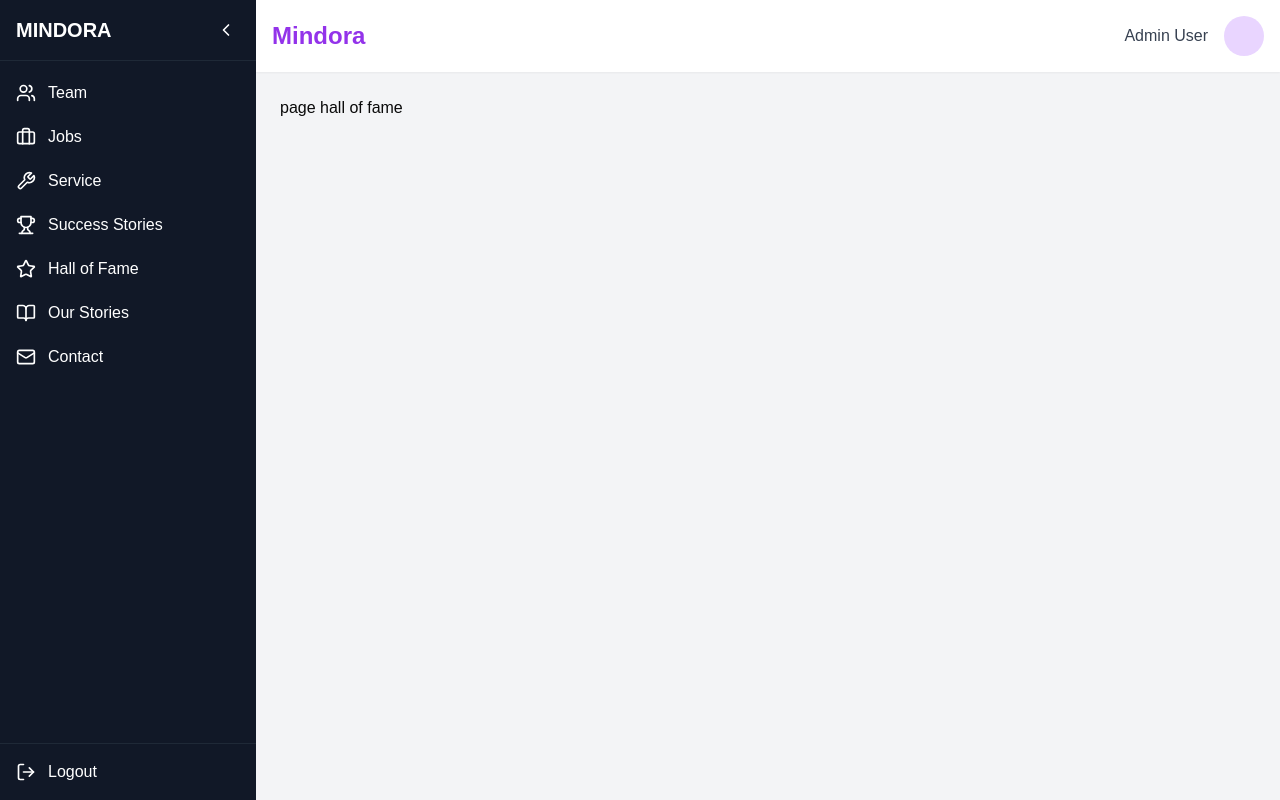
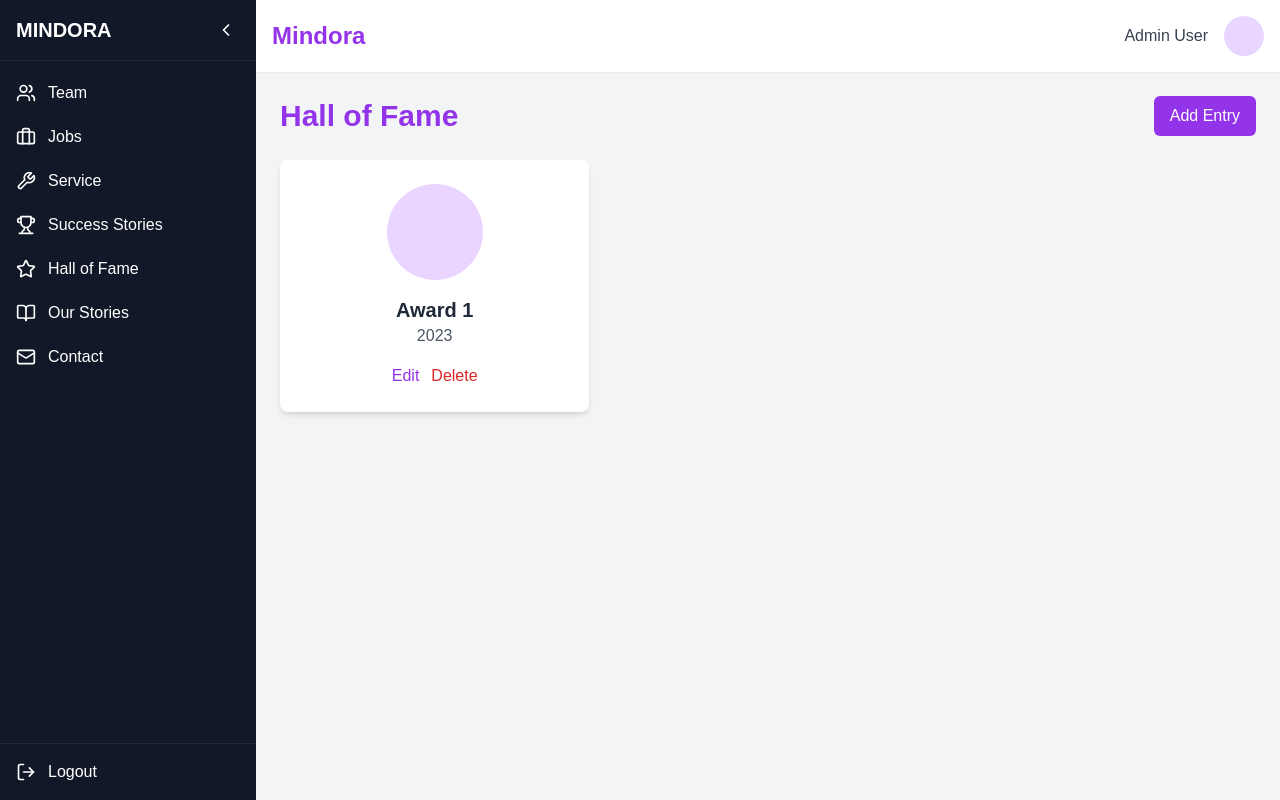
Before and after one commit to mindoraRwanda/mindora-website_v2, a Next.js app: page /hall-of-fame in a window 1280 px wide. Built offline with nearby package versions, Linux system fonts and the light colour scheme.

Commit message:
Implement Hall of Fame page with entry management functionality

```diff
--- a/src/app/(ds)/hall-of-fame/page.tsx
+++ b/src/app/(ds)/hall-of-fame/page.tsx
@@ -1,7 +1,115 @@
-import React from 'react'
+// app/dashboard/hall-of-fame/page.tsx
+'use client';
 
-export default function page() {
+import { useState } from 'react';
+
+interface FameEntry {
+  id: number;
+  title: string;
+  year: string;
+}
+
+export default function HallOfFamePage() {
+  const [fame, setFame] = useState<FameEntry[]>([
+    { id: 1, title: 'Award 1', year: '2023' },
+  ]);
+  const [form, setForm] = useState<FameEntry | null>(null);
+
+  const handleCreateOrUpdate = (e: React.FormEvent<HTMLFormElement>) => {
+    e.preventDefault();
+    if (!form) return;
+    if (form.id) {
+      setFame(fame.map((f) => (f.id === form.id ? form : f)));
+    } else {
+      setFame([...fame, { ...form, id: Date.now() }]);
+    }
+    setForm(null);
+  };
+
+  const handleDelete = (id: number) => {
+    if (confirm('Are you sure?')) setFame(fame.filter((f) => f.id !== id));
+  };
+
   return (
-    <div>page hall of fame </div>
-  )
+    <div className="space-y-6">
+      <div className="flex justify-between items-center">
+        <h1 className="text-3xl font-bold text-purple-600">Hall of Fame</h1>
+        <button
+          onClick={() => setForm({ id: 0, title: '', year: '' })}
+          className="bg-purple-600 text-white px-4 py-2 rounded-md hover:bg-purple-700"
+        >
+          Add Entry
+        </button>
+      </div>
+
+      <div className="grid grid-cols-1 md:grid-cols-3 gap-6">
+        {fame.map((entry) => (
+          <div key={entry.id} className="bg-white p-6 rounded-lg shadow-md hover:shadow-lg transition-shadow text-center">
+            <div className="h-24 w-24 mx-auto bg-purple-200 rounded-full" />
+            <h2 className="mt-4 text-xl font-semibold text-gray-800">{entry.title}</h2>
+            <p className="text-gray-600">{entry.year}</p>
+            <div className="mt-4 space-x-3">
+              <button
+                onClick={() => setForm(entry)}
+                className="text-purple-600 hover:underline font-medium"
+              >
+                Edit
+              </button>
+              <button
+                onClick={() => handleDelete(entry.id)}
+                className="text-red-600 hover:underline font-medium"
+              >
+                Delete
+              </button>
+            </div>
+          </div>
+        ))}
+      </div>
+
+      {form && (
+        <div className="fixed inset-0 bg-black bg-opacity-50 flex items-center justify-center">
+          <div className="bg-white p-6 rounded-lg shadow-xl w-full max-w-md">
+            <h2 className="text-2xl font-bold text-purple-600 mb-4">
+              {form.id ? 'Edit Entry' : 'Add Entry'}
+            </h2>
+            <form onSubmit={handleCreateOrUpdate} className="space-y-4">
+              <div>
+                <label className="block text-gray-700 font-medium">Title</label>
+                <input
+                  type="text"
+                  value={form.title}
+                  onChange={(e) => setForm({ ...form, title: e.target.value })}
+                  className="w-full p-2 border border-gray-300 rounded-md focus:outline-none focus:ring-2 focus:ring-purple-600"
+                />
+              </div>
+              <div>
+                <label className="block text-gray-700 font-medium">Year</label>
+                <input
+                  type="text"
+                  value={form.year}
+                  onChange={(e) => setForm({ ...form, year: e.target.value })}
+                  className="w-full p-2 border border-gray-300 rounded-md focus:outline-none focus:ring-2 focus:ring-purple-600"
+                />
+              </div>
+              <div className="flex justify-end space-x-3">
+                <button
+                  type="button"
+                  onClick={() => setForm(null)}
+                  className="text-gray-600 hover:underline"
+                >
+                  Cancel
+                </button>
+                <button
+                  type="submit"
+                  className="bg-purple-600 text-white px-4 py-2 rounded-md hover:bg-purple-700"
+                >
+                  {form.id ? 'Update' : 'Create'}
+                </button>
+              </div>
+            </form>
+          </div>
+        </div>
+      )}
+    </div>
+  );
 }
```
